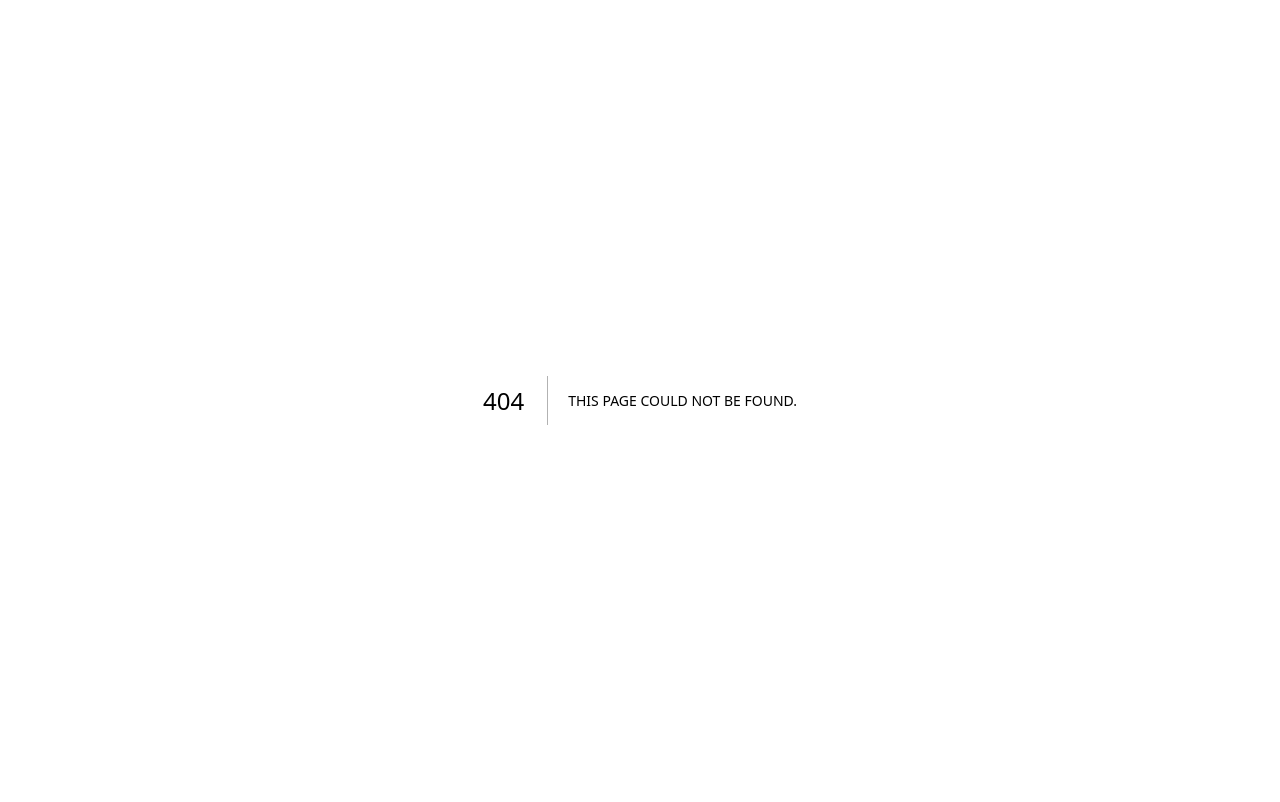
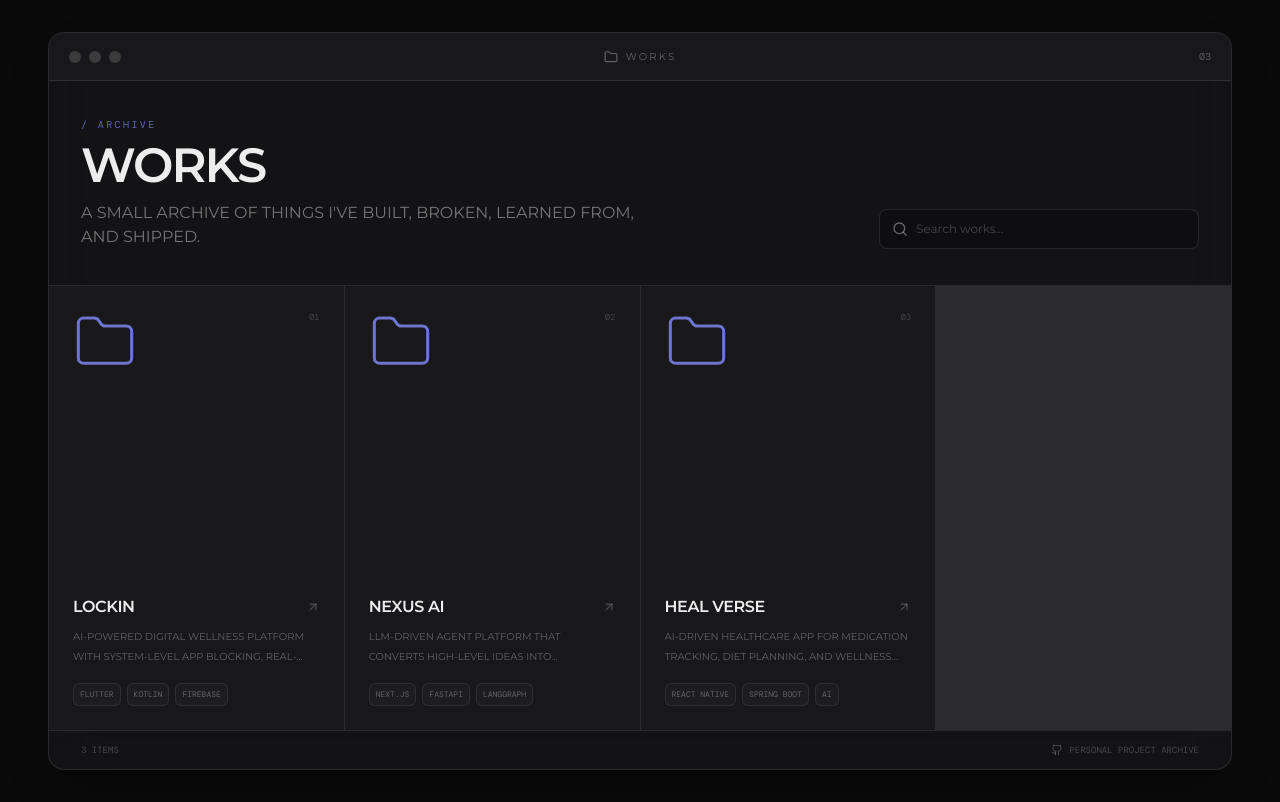
Before and after one commit to Srikar132/my.asset, a Next.js app: page /works in a window 1280 px wide. Before the commit this address had no page. Built offline with nearby package versions, Linux system fonts and the light colour scheme.

Commit message:
feat(works): add project archive route

```diff
--- /dev/null
+++ b/app/works/page.tsx
@@ -0,0 +1,11 @@
+import WorksExplorer from "@/components/works/WorksExplorer";
+import { works } from "@/lib/works";
+
+export const metadata = {
+  title: "Works — Srikar.dev",
+  description: "A curated archive of Srikar's projects and experiments.",
+};
+
+export default function WorksPage() {
+  return <WorksExplorer works={works} />;
+}
```
